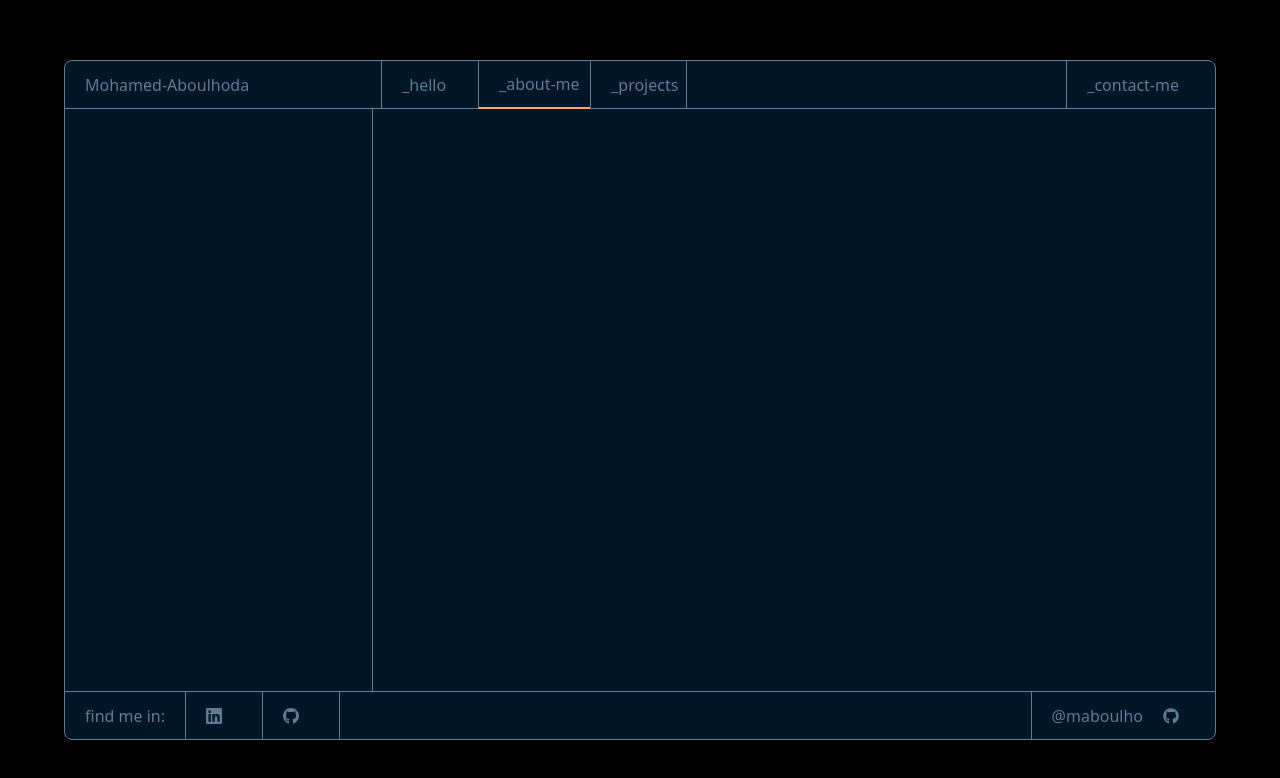
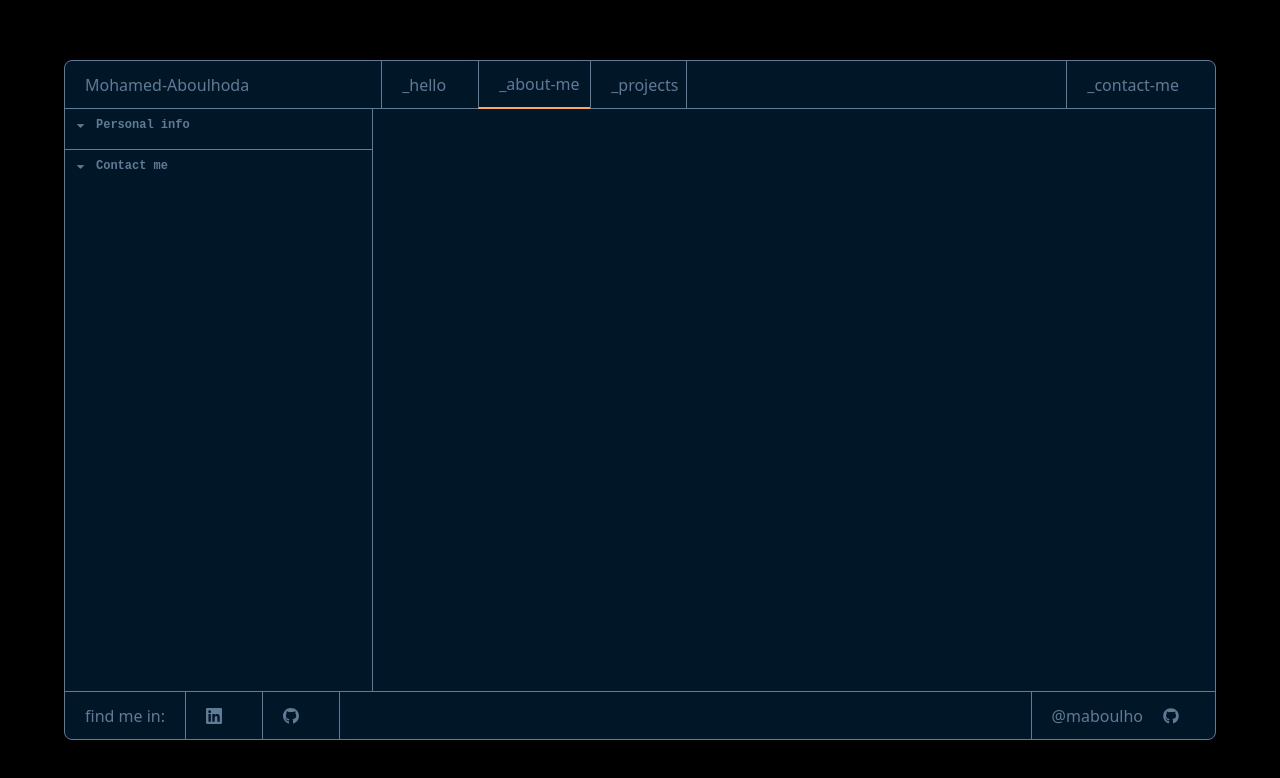
Before and after one commit to maboulho/potrfolio, a React (Vite) app in the folder portfolio/: page / in a window 1280 px wide. Both pictures are taken after a click on the element "_about-me". Shown: the top 778 px of the page. Built offline with nearby package versions, Linux system fonts and the light colour scheme.

Commit message:
fixing icons

```diff
--- /dev/null
+++ b/portfolio/src/Folder.tsx
@@ -0,0 +1,36 @@
+import React, { useState } from 'react';
+
+interface FolderProps {
+  name: string;
+  isActive: boolean;
+  onClick: () => void;
+  children: React.ReactNode;
+  icon?: string;
+  icon2?: string;
+  icon2Open?:string // Optional icon prop
+}
+
+const Folder: React.FC<FolderProps> = ({ name, isActive, onClick, children, icon,icon2 ,icon2Open}) => {
+  const [isOpen, setIsOpen] = useState(false);
+
+  const toggleFolder = () => {
+    setIsOpen(!isOpen);
+    onClick(); // Notify parent component of the click event
+  };
+
+  return (
+    <div className="mb-2">
+      <div
+        className={`cursor-pointer font-bold p-2 rounded flex items-center ${isActive ? 'text-white' : 'text-[#607B96]'}`}
+        onClick={toggleFolder}
+      >
+        {icon2 && <img src={isOpen && icon2Open ? icon2Open : icon2} height="10" width="9" alt={`${name} icon`} className="mr-2" />}
+        {icon && <img src={icon} height="15" width="15" alt={`${name}  icon`} className="mr-2 " />}
+        {name}
+      </div>
+      {isOpen && <div className="ml-4 mt-2">{children}</div>}
+    </div>
+  );
+};
+
+export default Folder;
--- /dev/null
+++ b/portfolio/src/FolderItem.tsx
@@ -0,0 +1,23 @@
+import React from 'react';
+
+interface FolderItemProps {
+  name: string;
+  isActive: boolean;
+  onClick: () => void;
+  icon?: string;
+
+}
+
+const FolderItem: React.FC<FolderItemProps> = ({ name, isActive, onClick,icon }) => {
+  return (
+    <div
+      className={`p-2 rounded flex mb-1 cursor-pointer ${isActive ? 'text-white' : 'text-[#607B96]'}`}
+      onClick={onClick}
+    >
+      {icon && <img src={icon} height="15" width="15" alt={`${name}  icon`} className="mr-2 " />}
+      {name}
+    </div>
+  );
+};
+
+export default FolderItem;
--- a/portfolio/src/about-me.tsx
+++ b/portfolio/src/about-me.tsx
@@ -1,14 +1,105 @@
+import { useState } from "react";
+import Folder from "./Folder";
+import FolderItem from "./FolderItem";
 
+const AboutMe: React.FC = () => {
+    const [activeFolder, setActiveFolder] = useState<string | null>(null);
+    const [activeSubFolder, setActiveSubFolder] = useState<string | null>(null);
+    const [activeItem, setActiveItem] = useState<string | null>(null);
 
-const   AboutMe :React.FC = () => {
+    const handleFolderClick = (folderName: string) => {
+      setActiveFolder(folderName);
+      setActiveSubFolder(null); // Reset active subfolder when a main folder is clicked
+      setActiveItem(null); // Reset active item when a folder is clicked
+    };
+
+    const handleSubFolderClick = (subFolderName: string) => {
+      setActiveSubFolder(subFolderName);
+      setActiveItem(null); // Reset active item when a subfolder is clicked
+    };
+
+    const handleItemClick = (itemName: string) => {
+      setActiveItem(itemName);
+    };
+
     return (
-        <>
-        <div className="border-r border-[#607B96] w-[19.25rem] h-full">
-            <div className="">
+      <div className="border-r divide-y divide-[#607B96] text-xs flex flex-col border-[#607B96] w-[19.25rem] h-full">
+        <div className="w-[19.25rem]">
+          <Folder
+            name="Personal info"
+            isActive={activeFolder === 'Personal info'}
+            onClick={() => handleFolderClick('Personal info')}
+            icon="list.png"
+          >
+            <Folder
+              name="Bio"
+              isActive={activeSubFolder === 'Bio'}
+              onClick={() => handleSubFolderClick('Bio')}
+              icon2="list1.png"
+              icon="folderO.png"
+              icon2Open="list2.png"
+            >
+              <FolderItem
+                name="Interest"
+                isActive={activeItem === 'Interest'}
+                onClick={() => handleItemClick('Interest')}
+              />
+            </Folder>
+            <Folder
+              name="Interest"
+              isActive={activeSubFolder === 'Interest'}
+              onClick={() => handleSubFolderClick('Interest')}
+              icon2="list1.png"
+              icon="folderG.png"
+              icon2Open="list2.png"
 
-            </div>
+            >
+              <FolderItem
+                name="I"
+                isActive={activeItem === 'I'}
+                onClick={() => handleItemClick('I')}
+              />
+            </Folder>
+            <Folder
+              name="Education"
+              isActive={activeSubFolder === 'Education'}
+              onClick={() => handleSubFolderClick('Education')}
+              icon2="list1.png"
+              icon="folderO.png"
+              icon2Open="list2.png"
+
+            >
+              <FolderItem
+                name="InteR"
+                isActive={activeItem === 'InteR'}
+                onClick={() => handleItemClick('InteR')}
+              />
+            </Folder>
+          </Folder>
         </div>
-        </>
-    )
-}
-export default AboutMe
+        <div className="w-[19.25rem]">
+          <Folder
+            name="Contact me"
+            isActive={activeFolder === 'Contact me'}
+            onClick={() => handleFolderClick('Contact me')}
+            icon="list.png"
+          >
+            <FolderItem
+              name="Email"
+              isActive={activeItem === 'Email'}
+              onClick={() => handleItemClick('Email')}
+              icon="mail-icon.png"
+            />
+            <FolderItem
+              name="Phone"
+              isActive={activeItem === 'Phone'}
+              onClick={() => handleItemClick('Phone')}
+              icon="phone-icon.png"
+            />
+          </Folder>
+        </div>
+      </div>
+    );
+  };
+
+  export default AboutMe;
```
